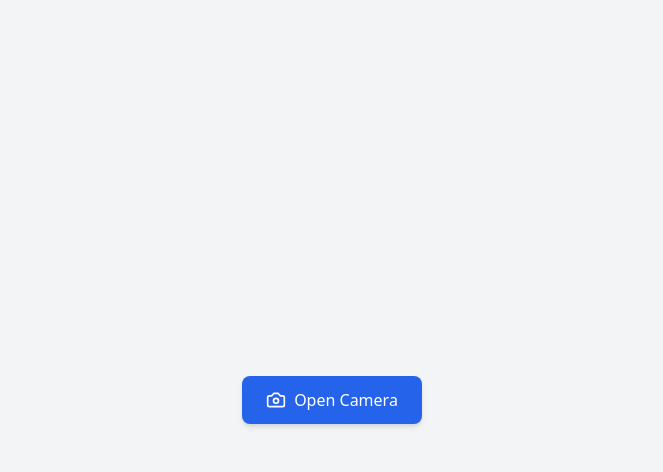
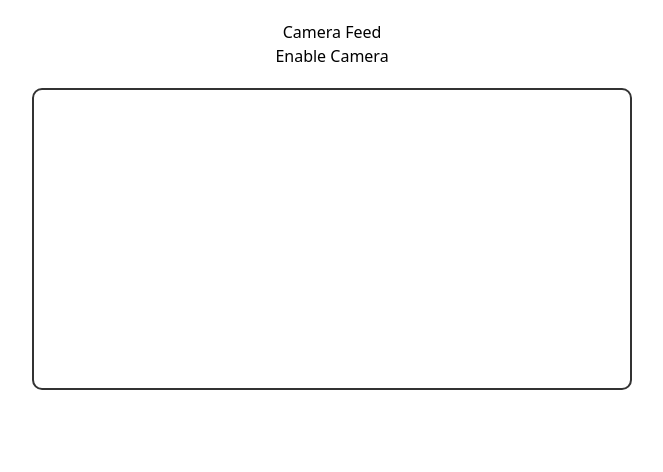
Before and after one commit to tortangChris/EduAR-IL, a React (Vite) app: page / in a window 1280 px wide. Shown: the top 472 px of the page, without its empty margins (308-971 px from the left). Built offline with nearby package versions, Linux system fonts and the light colour scheme.

Commit message:
camera 1.2

```diff
--- a/src/pages/Home.jsx
+++ b/src/pages/Home.jsx
@@ -1,84 +1,79 @@
-import React, { useRef, useState } from "react";
-import { Camera, XCircle } from "lucide-react";
+import React, { useEffect, useRef, useState } from "react";
 
 const Home = () => {
   const videoRef = useRef(null);
-  const [cameraOn, setCameraOn] = useState(false);
   const [error, setError] = useState("");
+  const [isCameraOn, setIsCameraOn] = useState(false);
+  const [isMobile, setIsMobile] = useState(false);
 
-  const openCamera = async () => {
+  // Detect if user is on mobile
+  useEffect(() => {
+    const checkMobile = () => setIsMobile(window.innerWidth <= 768);
+    checkMobile();
+    window.addEventListener("resize", checkMobile);
+    return () => window.removeEventListener("resize", checkMobile);
+  }, []);
+
+  const startCamera = async () => {
     try {
-      setError("");
-
-      console.log("Requesting camera...");
-
       const stream = await navigator.mediaDevices.getUserMedia({
-        video: {
-          facingMode: "environment", // back camera (mobile) or main cam
-        },
+        video: { facingMode: "environment" }, // back camera for mobile
         audio: false,
       });
 
-      console.log("Camera stream:", stream);
-
-      const video = videoRef.current;
-      if (video) {
-        video.srcObject = stream;
-
-        video.onloadedmetadata = () => {
-          console.log("Video metadata loaded");
-          video.play();
-        };
+      if (videoRef.current) {
+        videoRef.current.srcObject = stream;
       }
 
-      setCameraOn(true);
+      setIsCameraOn(true);
+      setError("");
     } catch (err) {
-      console.error("Camera error:", err);
-      setError(err.message || "Camera not working.");
+      setError("Camera access denied or not available.");
+      console.error(err);
     }
   };
 
-  const closeCamera = () => {
-    const video = videoRef.current;
-    if (video && video.srcObject) {
-      const tracks = video.srcObject.getTracks();
-      tracks.forEach((track) => track.stop());
-      video.srcObject = null;
+  const stopCamera = () => {
+    const stream = videoRef.current?.srcObject;
+    if (stream) {
+      stream.getTracks().forEach((track) => track.stop());
+      videoRef.current.srcObject = null;
     }
-    setCameraOn(false);
+    setIsCameraOn(false);
   };
 
+  useEffect(() => {
+    return () => stopCamera(); // cleanup
+  }, []);
+
   return (
-    <div className="flex flex-col items-center justify-center min-h-screen bg-gray-100 gap-4">
-      {!cameraOn ? (
-        <button
-          onClick={openCamera}
-          className="flex items-center gap-2 px-6 py-3 text-white bg-blue-600 rounded-lg shadow-md hover:bg-blue-700 active:scale-95 transition"
-        >
-          <Camera size={20} />
-          Open Camera
-        </button>
+    <div style={{ textAlign: "center", padding: "20px" }}>
+      <h2>Camera Feed</h2>
+
+      {!isCameraOn ? (
+        <button onClick={startCamera}>Enable Camera</button>
       ) : (
-        <button
-          onClick={closeCamera}
-          className="flex items-center gap-2 px-6 py-3 text-white bg-red-600 rounded-lg shadow-md hover:bg-red-700 active:scale-95 transition"
-        >
-          <XCircle size={20} />
-          Close Camera
-        </button>
+        <button onClick={stopCamera}>Stop Camera</button>
       )}
 
-      {error && <p className="text-red-500 text-sm font-medium">{error}</p>}
+      {error && <p style={{ color: "red" }}>{error}</p>}
 
-      {cameraOn && (
+      <div
+        style={{ marginTop: "20px", display: "flex", justifyContent: "center" }}
+      >
         <video
           ref={videoRef}
           autoPlay
           playsInline
-          muted
-          style={{ width: "500px", height: "400px", background: "black" }}
+          style={{
+            width: isMobile ? "90vw" : "600px", // full width on mobile, fixed on desktop
+            maxHeight: isMobile ? "70vh" : "400px",
+            borderRadius: "10px",
+            border: "2px solid #333",
+            objectFit: "cover", // maintain aspect ratio
+          }}
         />
-      )}
+      </div>
     </div>
   );
 };
```
